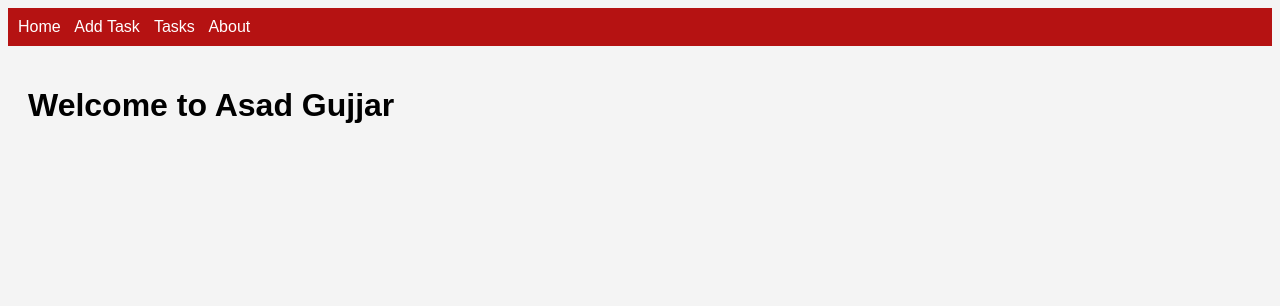
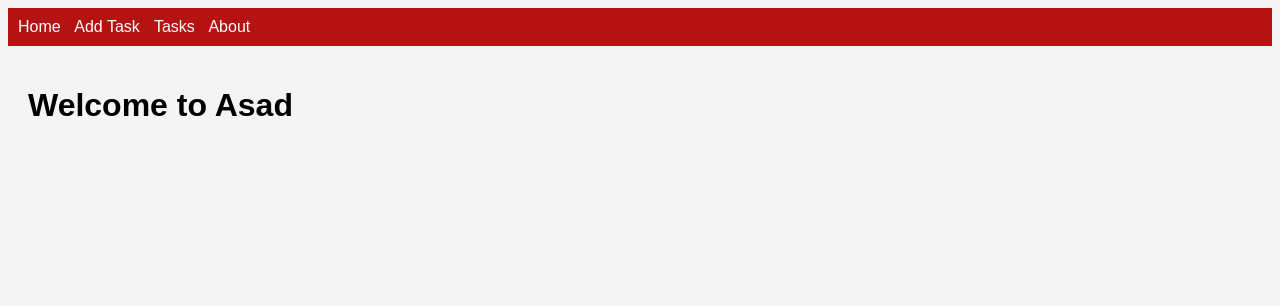
Before and after one commit to AsadGulzar/third_practice, a Flask app: page / in a window 1280 px wide. Shown: the top 306 px of the page. Run offline with Flask 3, Linux system fonts and the light colour scheme.

Commit message:
file change 4.

```diff
--- a/templates/home.html
+++ b/templates/home.html
@@ -1,5 +1,5 @@
 {% extends 'base.html' %}
 
 {% block content %}
-<h1>Welcome to Asad Gujjar</h1>
+<h1>Welcome to Asad</h1>
 {% endblock %}
```
